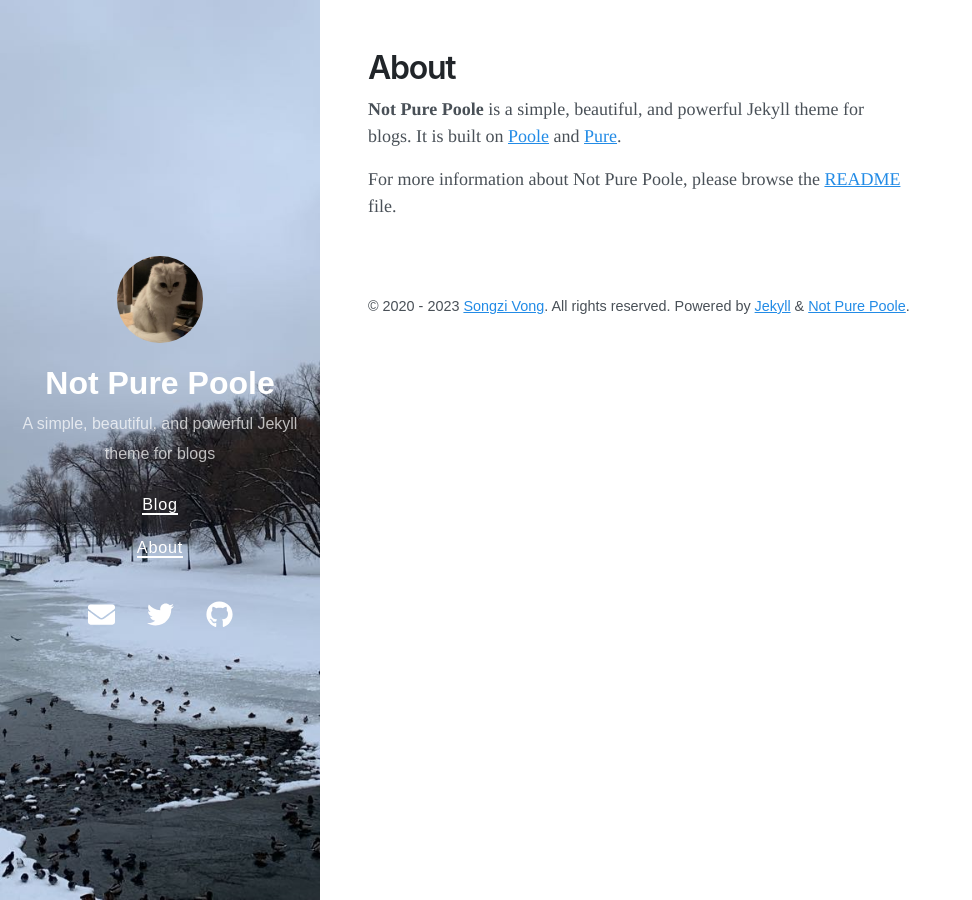
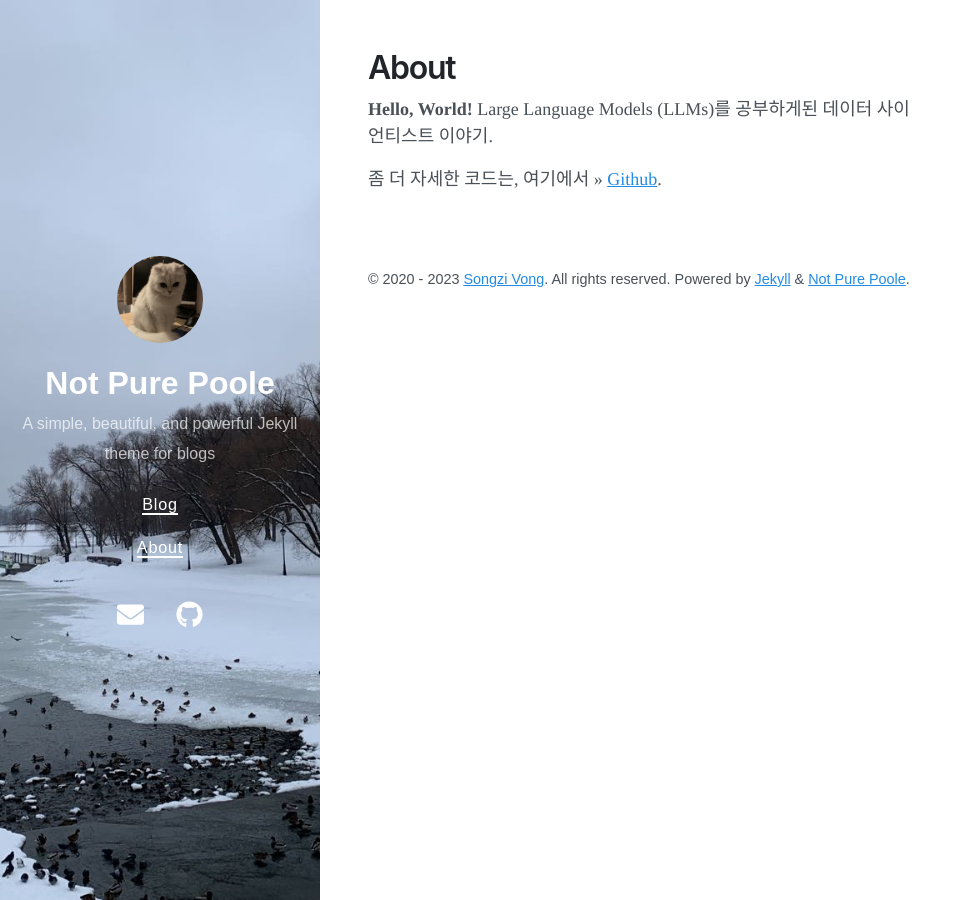
Before and after one commit to henrywork02/henrywork02.github.io, a Jekyll site: the page built from about.md, in a window 1280 px wide. Shown: the whole page, without its empty margins (0-972 px from the left). Built offline with Jekyll 4.4.1, drawn with Linux system fonts in a browser that asks for light colours; nearby versions of some CDN libraries.

Commit message:
update about page and navigation
(2023-07-04)

```diff
--- a/about.md
+++ b/about.md
@@ -3,6 +3,6 @@ layout: page
 title: About
 ---
 
-**Not Pure Poole** is a simple, beautiful, and powerful Jekyll theme for blogs. It is built on [Poole](https://github.com/poole/poole) and [Pure](https://purecss.io/).
+**Hello, World!** Large Language Models (LLMs)를 공부하게된 데이터 사이언티스트 이야기.
 
-For more information about Not Pure Poole, please browse the [README](https://github.com/vszhub/not-pure-poole) file.
+좀 더 자세한 코드는, 여기에서 >> [Github](https://github.com/henrywork02).
```
Also changed, not shown: _data/social.yml (+5 -5 lines), 1 other file.
